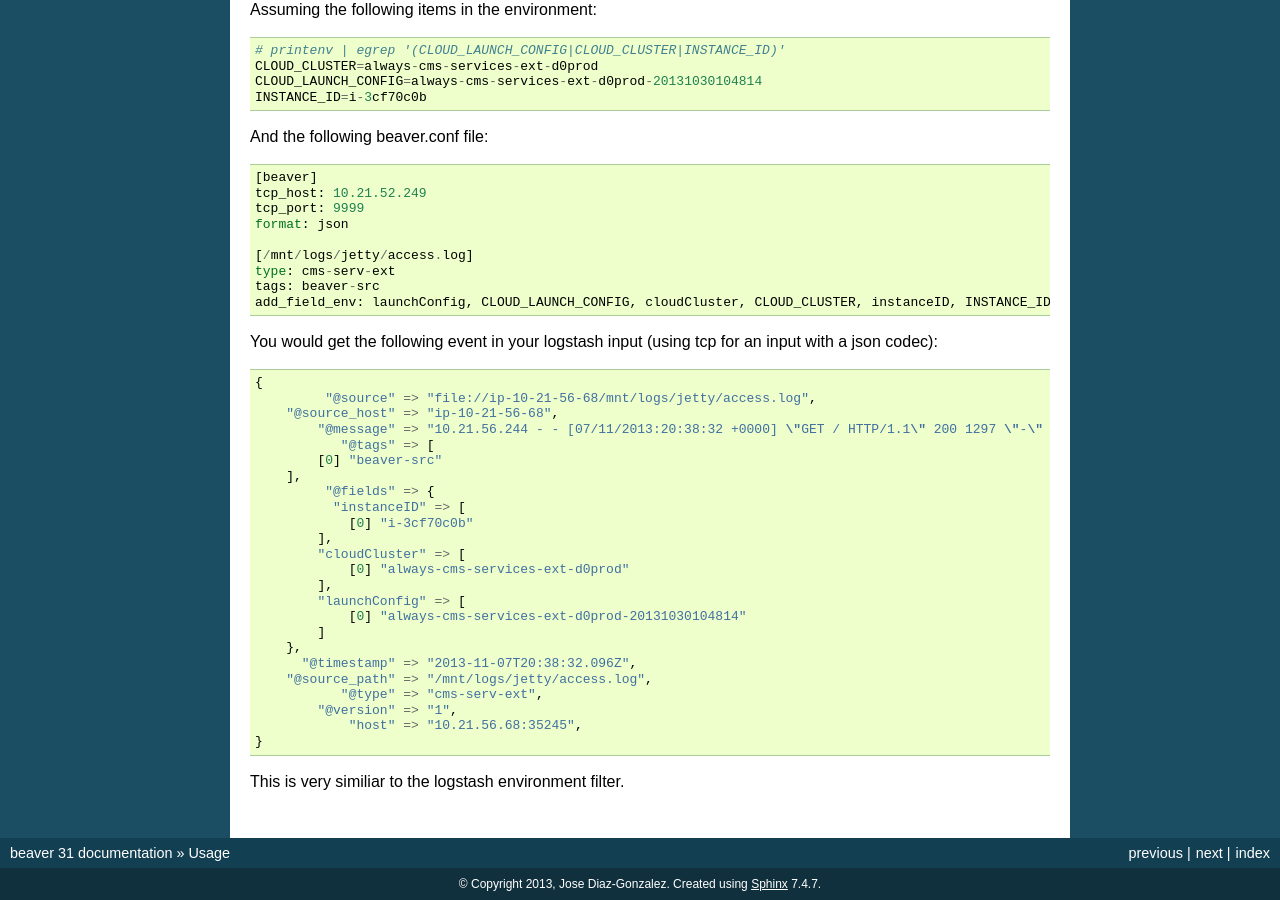
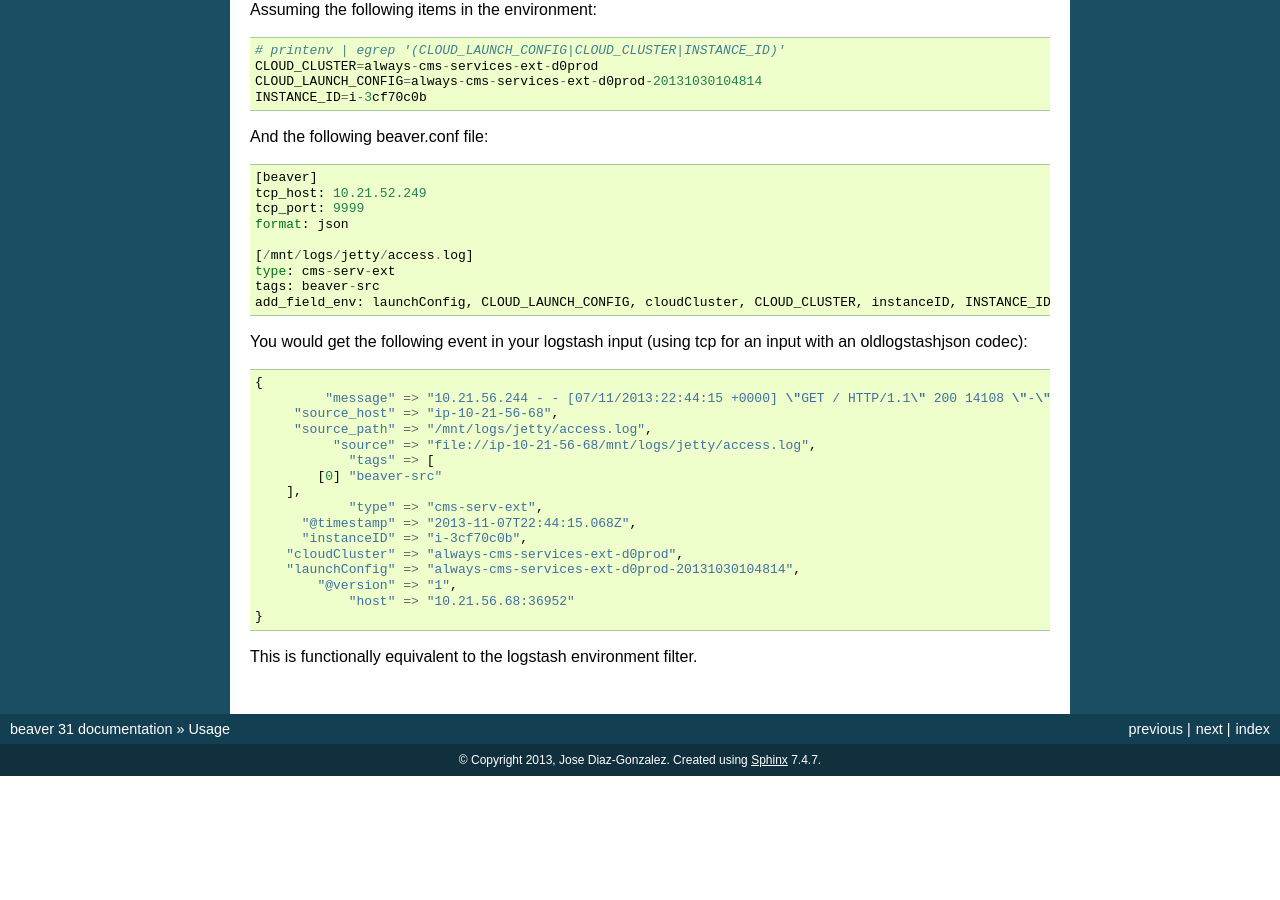
Before and after one commit to python-beaver/python-beaver, a Sphinx documentation site: the page built from docs/user/usage.rst, in a window 1280 px wide and 900 px high, scrolled down 8567 px. Built offline with Sphinx 7.4.7, drawn with Linux system fonts in a browser that asks for light colours; after the commit the page ends 9343 px from its top, so only the background shows below that.

Commit message:
Don't put fields added from the environment into lists, which differs from the add_field functionallity but makes using the values in logstash filters easier.
Update documentation

```diff
--- a/docs/user/usage.rst
+++ b/docs/user/usage.rst
@@ -491,31 +491,23 @@ And the following beaver.conf file::
     tags: beaver-src
     add_field_env: launchConfig, CLOUD_LAUNCH_CONFIG, cloudCluster, CLOUD_CLUSTER, instanceID, INSTANCE_ID
 
-You would get the following event in your logstash input (using tcp for an input with a json codec)::
+You would get the following event in your logstash input (using tcp for an input with an oldlogstashjson codec)::
 
     {
-             "@source" => "file://ip-10-21-56-68/mnt/logs/jetty/access.log",
-        "@source_host" => "ip-10-21-56-68",
-            "@message" => "10.21.56.244 - - [07/11/2013:20:38:32 +0000] \"GET / HTTP/1.1\" 200 1297 \"-\" \"NING/1.0\"",
-               "@tags" => [
+             "message" => "10.21.56.244 - - [07/11/2013:22:44:15 +0000] \"GET / HTTP/1.1\" 200 14108 \"-\" \"NING/1.0\"",
+         "source_host" => "ip-10-21-56-68",
+         "source_path" => "/mnt/logs/jetty/access.log",
+              "source" => "file://ip-10-21-56-68/mnt/logs/jetty/access.log",
+                "tags" => [
             [0] "beaver-src"
         ],
-             "@fields" => {
-              "instanceID" => [
-                [0] "i-3cf70c0b"
-            ],
-            "cloudCluster" => [
-                [0] "always-cms-services-ext-d0prod"
-            ],
-            "launchConfig" => [
-                [0] "always-cms-services-ext-d0prod-20131030104814"
-            ]
-        },
-          "@timestamp" => "2013-11-07T20:38:32.096Z",
-        "@source_path" => "/mnt/logs/jetty/access.log",
-               "@type" => "cms-serv-ext",
+                "type" => "cms-serv-ext",
+          "@timestamp" => "2013-11-07T22:44:15.068Z",
+          "instanceID" => "i-3cf70c0b",
+        "cloudCluster" => "always-cms-services-ext-d0prod",
+        "launchConfig" => "always-cms-services-ext-d0prod-20131030104814",
             "@version" => "1",
-                "host" => "10.21.56.68:35245",
+                "host" => "10.21.56.68:36952"
     }
 
-This is very similiar to the logstash environment filter.
+This is functionally equivalent to the logstash environment filter.
```
Also changed, not shown: 1 other file.
